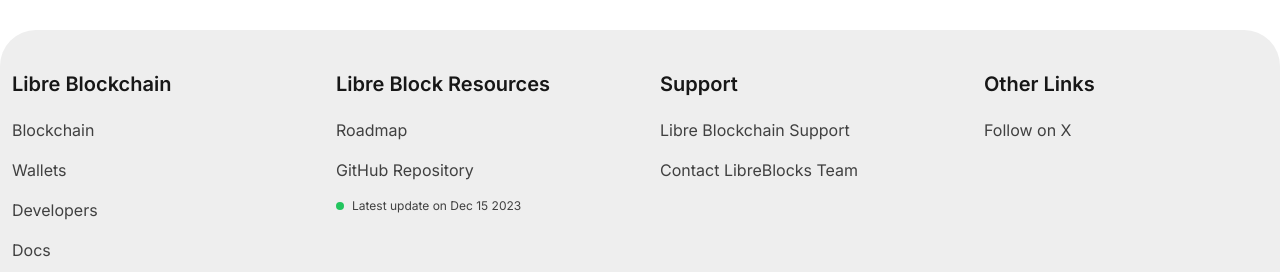
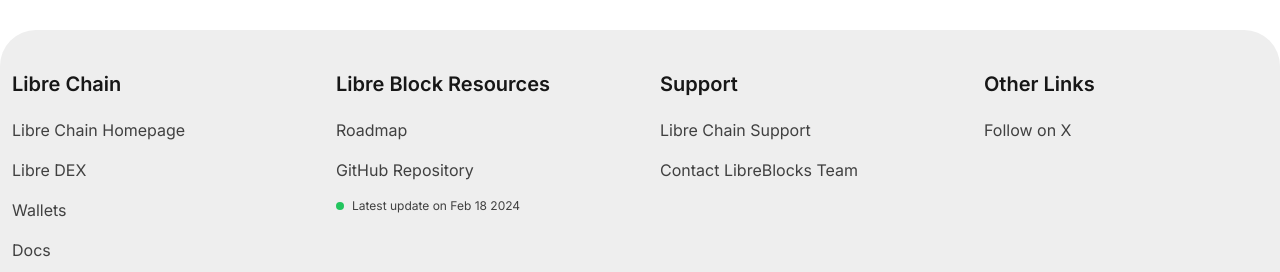
Before and after one commit to LibreBlocksio/Libre-Blocks-Explorer, a Next.js app: page / in a window 1280 px wide. Shown: the part 862-1134 px from the top of the page. Built offline with nearby package versions, Linux system fonts and the light colour scheme; no server answers.

Commit message:
Update footer.tsx

```diff
--- a/src/components/footer.tsx
+++ b/src/components/footer.tsx
@@ -1,23 +1,23 @@
 import Link from 'next/link';
 
 const col1 = {
-  title: 'Libre Blockchain',
+  title: 'Libre Chain',
   items: [
     {
-      label: 'Blockchain',
-      url: 'https://www.libre.org/blockchain',
+      label: 'Libre Chain Homepage',
+      url: 'https://chain.libre.org/',
+    },
+    {
+      label: 'Libre DEX',
+      url: 'https://www.libredex.org/',
     },
     {
       label: 'Wallets',
-      url: 'https://www.libre.org/wallets',
-    },
-    {
-      label: 'Developers',
-      url: 'https://www.libre.org/developers1',
+      url: 'https://chain.libre.org/wallets',
     },
     {
       label: 'Docs',
-      url: 'https://docs.libre.org/',
+      url: 'https://docs.libre.org/libre-docs/',
     },
     {
       label: 'Blog',
@@ -56,7 +56,7 @@
   title: 'Support',
   items: [
     {
-      label: 'Libre Blockchain Support',
+      label: 'Libre Chain Support',
       url: 'mailto:support@libre.org',
     },
     {
@@ -103,7 +103,7 @@
             <div className='mt-4 flex items-center'>
               <span className='mr-2 block h-2 w-2 rounded-full bg-green-500'></span>
               <span className='text-xs text-shade-700'>
-              Latest update on Dec 15 2023
+              Latest update on Feb 18 2024
               </span>
             </div>
           </div>
```
